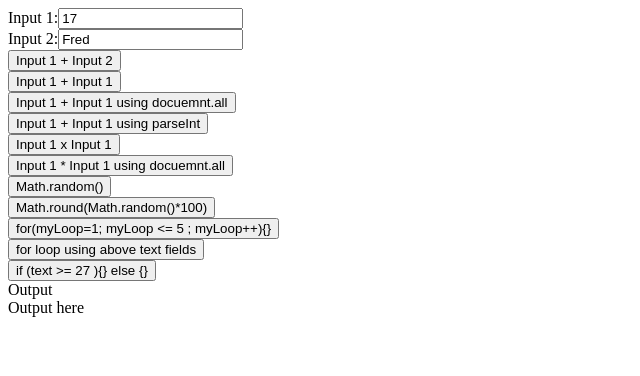
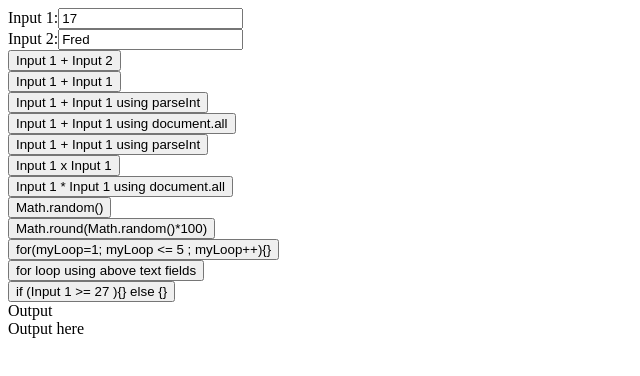
Before and after one commit to hpssjellis/j10-javascript-for-if-else-pgb-helloworld, a plain HTML site: page index.html in a window 1280 px wide. Shown: the whole page, without its empty margins (0-640 px from the left). Drawn offline with Linux system fonts and the light colour scheme.

Commit message:
Update index.html

```diff
--- a/index.html
+++ b/index.html
@@ -20,8 +20,15 @@ Input 2:<input id="myIn2" type=text value="Fred"><br>
 
 }"><br>
 
+<input type=button value="Input 1 + Input 1 using parseInt"  onclick="{
 
-<input type=button value="Input 1 + Input 1 using docuemnt.all"  onclick="{
+   document.getElementById('myDiv1').innerHTML =  parseInt(document.getElementById('myIn1').value) + parseInt(document.getElementById('myIn1').value)
+
+}"><br>
+
+
+
+<input type=button value="Input 1 + Input 1 using document.all"  onclick="{
 
    document.getElementById('myDiv1').innerHTML =  document.all.myIn1.value + document.all.myIn1.value
 
@@ -44,7 +51,7 @@ Input 2:<input id="myIn2" type=text value="Fred"><br>
 
 
 
-<input type=button value="Input 1 * Input 1 using docuemnt.all"  onclick="{
+<input type=button value="Input 1 * Input 1 using document.all"  onclick="{
 
    document.getElementById('myDiv1').innerHTML =  document.all.myIn1.value * document.all.myIn1.value
 
@@ -94,7 +101,7 @@ Input 2:<input id="myIn2" type=text value="Fred"><br>
 }"><br>
 
 
-<input type=button value="if (text >= 27 ){} else {}"  onclick="{
+<input type=button value="if (Input 1 >= 27 ){} else {}"  onclick="{
 
 
    if (parseInt(document.getElementById('myIn1').value) <= 27){
```
